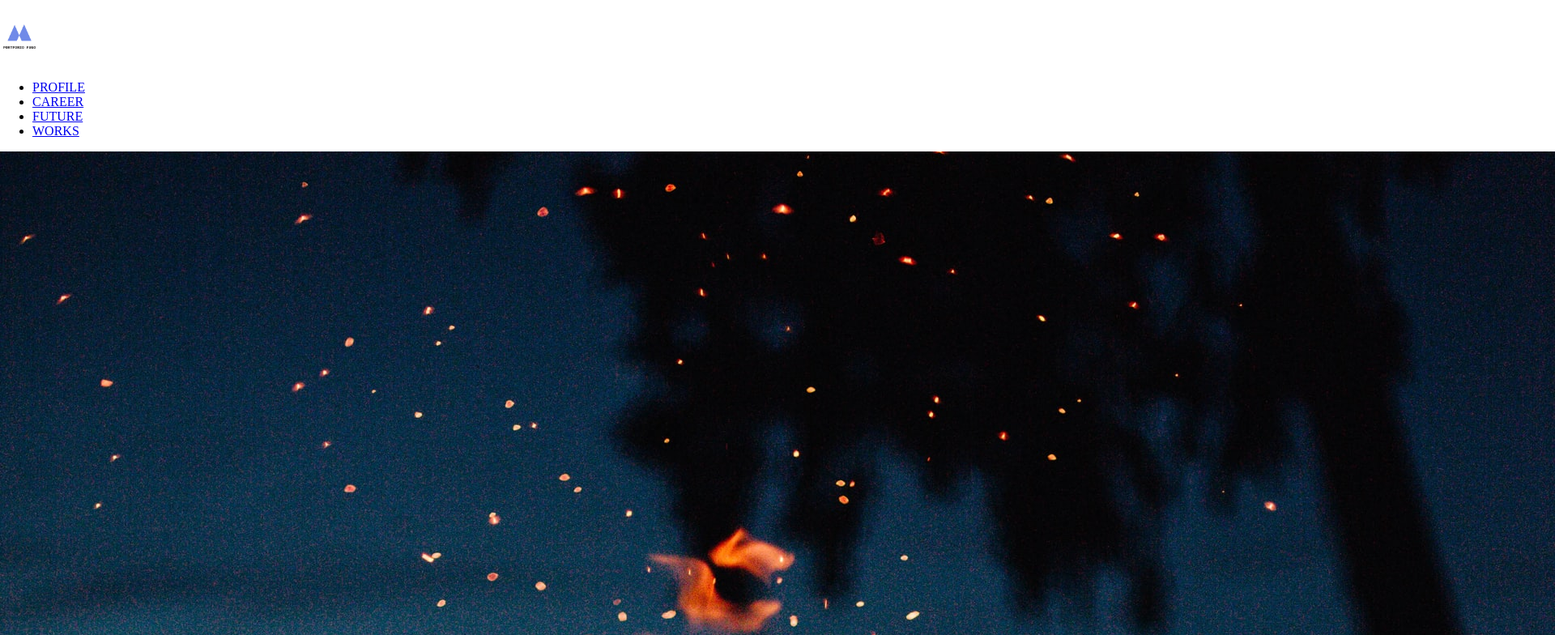
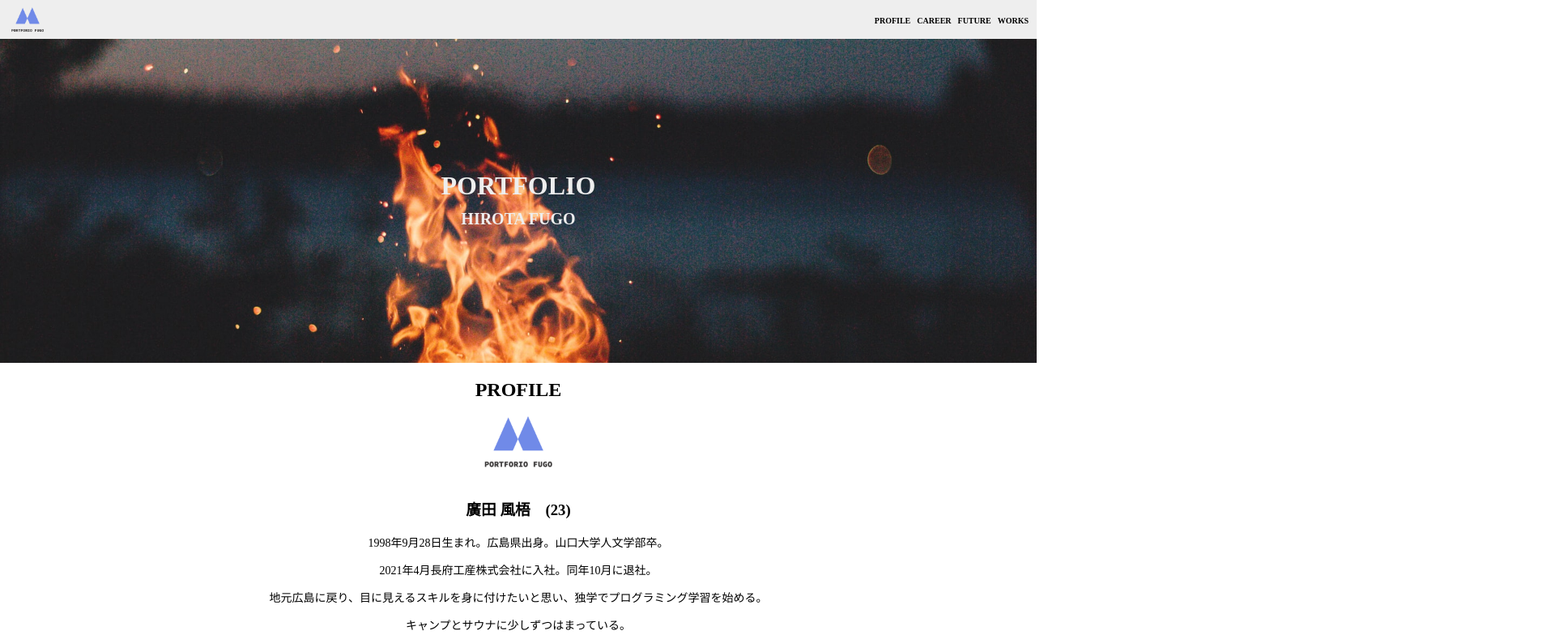
Before and after one commit to h2529/Portfolio28, a plain HTML site: page inidex.html in a window 1280 px wide. Shown: the top 784 px of the page at 81% size, 1920 px wide, since content can reach past the window. Drawn offline with Linux system fonts and the light colour scheme.

Commit message:
Update styles.css

```diff
--- a/styles.css
+++ b/styles.css
@@ -1,6 +1,97 @@
 /* common */
 
 body {
-  padding: 0;
   margin: 0;
 }
+h1 {
+  margin: 0;
+}
+
+h2 {
+  margin-bottom: 0;
+}
+
+img {
+  vertical-align: bottom;
+}
+
+.container {
+  margin: 0 10px;
+}
+
+ul {
+  list-style: none;
+  margin: 0;
+  padding: 0;
+}
+
+a {
+  font-size: 10px;
+  font-weight: bold;
+  text-decoration: none;
+  color: inherit;
+  transition: all .5s;
+}
+
+a:hover {
+  color: rgba(207, 2, 2, 0.829);
+}
+
+/* header */
+
+header {
+  background: #eee;
+  padding: 0;
+}
+
+header .container {
+  display: flex;
+  justify-content: space-between;
+  align-items: center;
+}
+
+header ul {
+  display: flex;
+}
+
+header li + li {
+  margin-left: 8px;
+}
+
+/* hero */
+
+.hero {
+  position: relative;
+}
+
+.hero img {
+  width: 100%;
+  height: 400px;
+  object-fit: cover;
+  opacity: .9;
+}
+
+.hero h2 {
+  font-size: 32px;
+  margin: 0;
+  color: #eee;
+  position: absolute;
+  top: 50% ;
+  left: 50%;
+  transform: translate(-50%, -50%);
+  text-align: center;
+}
+
+.hero h2 span {
+  font-size: 20px;
+}
+
+/* profile */
+
+.profile {
+  text-align: center;
+}
+
+.profile p {
+  font-size: 14px;
+}
```
